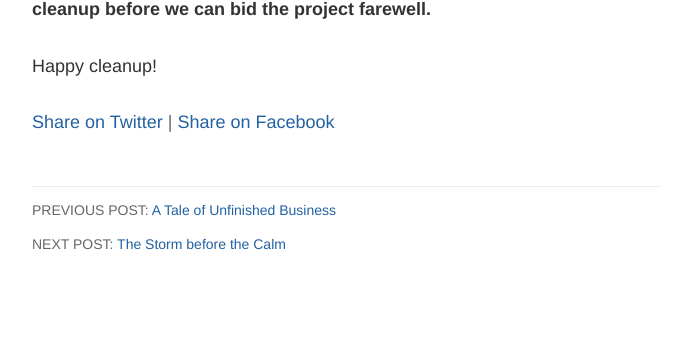
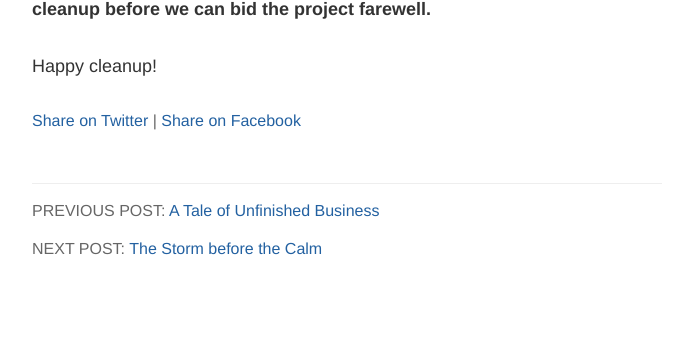
Before and after one commit to onewithnow/onewithnow.github.io, a Jekyll site: the page built from _posts/2009-10-10-cleanup.md, in a window 1280 px wide. Shown: the part 1589-1933 px from the top of the page, without its empty margins (293-986 px from the left). Built offline with Jekyll 4.4.1, drawn with Linux system fonts in a browser that asks for light colours; Markdown is read by kramdown in place of the engine named in the settings.

Commit message:
change h4 font size

```diff
--- a/_layouts/post.html
+++ b/_layouts/post.html
@@ -23,13 +23,13 @@
 
 <div>
  {% if page.previous %}
-        <h5>PREVIOUS POST: <a rel="prev" href="{{ page.previous.url }}">{{ page.previous.title}}</a></h5>
+        <h4>PREVIOUS POST: <a rel="prev" href="{{ page.previous.url }}">{{ page.previous.title}}</a></h4>
     {% endif %}
     </div>
 
     <div>
     {% if page.next %}
-        <h5>NEXT POST: <a rel="next" href="{{ page.next.url }}">{{ page.next.title }}</a></h5>
+        <h4>NEXT POST: <a rel="next" href="{{ page.next.url }}">{{ page.next.title }}</a></h4>
     {% endif %}
     </div>
 
--- a/style.scss
+++ b/style.scss
@@ -61,7 +61,7 @@
 }
 
 h4 {
-  font-size: 18px;
+  font-size: 16px;
   color: $gray;
 }
 
```
